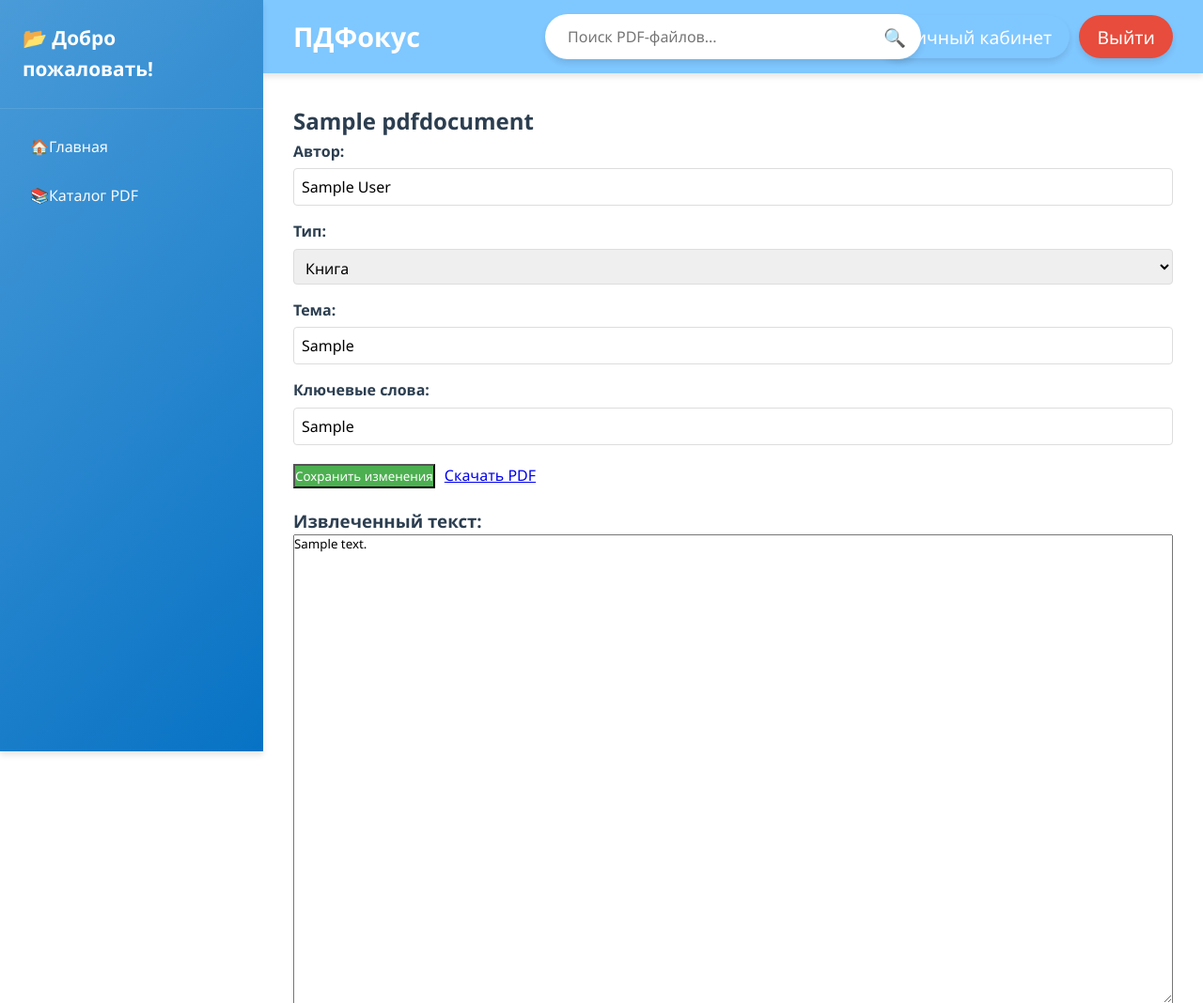
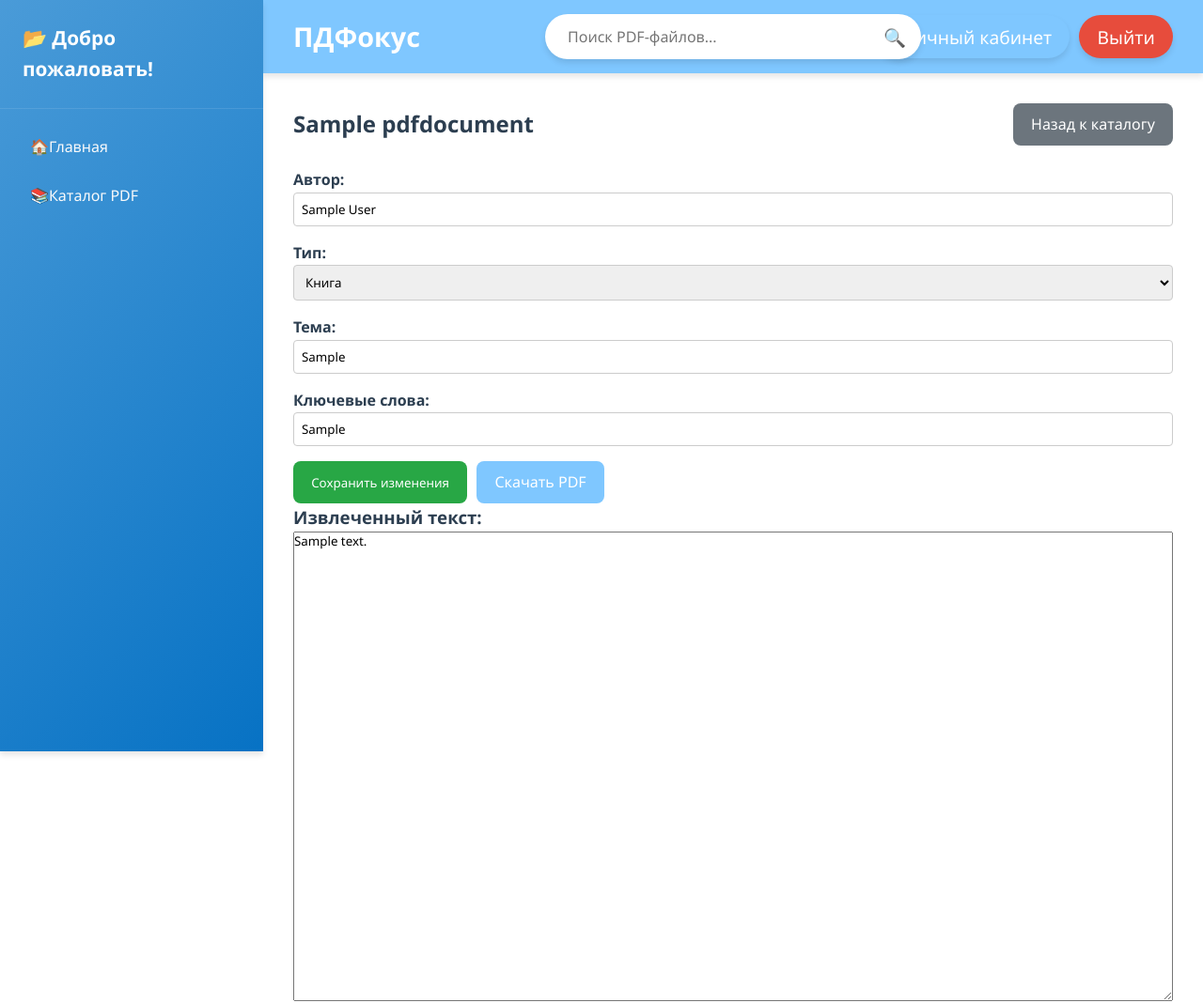
Before and after one commit to CodeOfArtemis/PDFocus, a Django app: page /detailed/1 in a window 1280 px wide. Shown: the top 1068 px of the page at 94% size. Run offline with Django 5.2, Linux system fonts and the light colour scheme; a user stored in the database is signed in; tables that the repository leaves empty hold one stand-in row (values such as "Sample post").

Commit message:
feat(UI): Improve catalog and detail page UI

```diff
--- a/pdfocus_app/urls.py
+++ b/pdfocus_app/urls.py
@@ -13,6 +13,7 @@ urlpatterns = [
     path('save-note/', views.save_note, name='save_note'),
     path('catalog/', views.catalog, name='catalog'),
     path('account/', views.account, name='account'),
+    path('delete_pdf/<int:id>/', views.delete_pdf, name='delete_pdf'),
     path('logout/', auth_views.LogoutView.as_view(next_page='auth'), name='logout'),
 ]
 
--- a/pdfocus_app/views.py
+++ b/pdfocus_app/views.py
@@ -24,8 +24,13 @@ def auth_view(request):
         # Обработка входа
         if 'login-submit' in request.POST:
             active_tab = 'login'
-            # Используем request.POST напрямую, AuthenticationForm сама разберется
-            login_form = AuthenticationForm(request, data=request.POST)
+
+            # Создаем копию данных для модификации, чтобы сделать логин нечувствительным к регистру
+            login_post_data = request.POST.copy()
+            if 'username' in login_post_data:
+                login_post_data['username'] = login_post_data['username'].lower()
+
+            login_form = AuthenticationForm(request, data=login_post_data)
             if login_form.is_valid():
                 user = login_form.get_user()
                 login(request, user)
@@ -158,6 +163,29 @@ def save_note(request):
     return None
 
 
+@login_required
+def delete_pdf(request, id):
+    document = get_object_or_404(PDFDocument, id=id)
+
+    # Проверяем, что текущий пользователь является владельцем документа
+    if document.user != request.user:
+        messages.error(request, "У вас нет прав для удаления этого документа.")
+        return redirect('catalog')
+
+    if request.method == 'POST':
+        # Удаляем связанный файл
+        document.file.delete(save=False) # save=False, т.к. мы удалим объект целиком
+
+        # Удаляем объект из базы данных
+        document.delete()
+
+        messages.success(request, f'Документ "{document.title}" был успешно удален.')
+        return redirect('catalog')
+
+    # Если это не POST-запрос, просто перенаправляем обратно
+    return redirect('catalog')
+
+
 def logout_view(request):
     from django.contrib.auth import logout
     logout(request)
--- a/static/css/styles.css
+++ b/static/css/styles.css
@@ -456,6 +443,58 @@ header {
     color: var(--dark-blue);
     font-weight: 500;
     text-decoration: none;
+}
+
+/* =================================
+   ОБЩИЕ СТИЛИ КОМПОНЕНТОВ
+   ================================= */
+
+/* --- Общий стиль кнопок --- */
+.btn {
+    display: inline-block;
+    padding: 0.6rem 1.2rem;
+    border: none;
+    border-radius: var(--border-radius);
+    cursor: pointer;
+    font-weight: 500;
+    text-align: center;
+    text-decoration: none;
+    transition: var(--transition);
+    color: white; /* Белый текст по умолчанию для всех кнопок */
+}
+
+.btn:hover {
+    transform: translateY(-2px);
+    box-shadow: 0 4px 8px rgba(0,0,0,0.15);
+}
+
+/* Цветовые модификаторы */
+.btn-primary {
+    background-color: var(--sky-blue);
+}
+.btn-primary:hover {
+    background-color: var(--dark-blue);
+}
+
+.btn-success {
+    background-color: #28a745; /* Зеленый */
+}
+.btn-success:hover {
+    background-color: #218838;
+}
+
+.btn-secondary {
+    background-color: #6c757d; /* Серый */
+}
+.btn-secondary:hover {
+    background-color: #5a6268;
+}
+
+.btn-danger {
+    background-color: #dc3545; /* Красный */
+}
+.btn-danger:hover {
+    background-color: #c82333;
 }
 
 /* Стили для ошибок форм */
@@ -540,3 +580,29 @@ header {
     justify-content: center;
     margin-bottom: 1.5rem;
 }
+
+/* Стили для формы редактирования метаданных */
+.pdf-meta-form .form-group {
+    margin-bottom: 1rem;
+}
+
+.pdf-meta-form .editable-field {
+    width: 100%;
+    padding: 0.5rem;
+    border: 1px solid #ccc;
+    border-radius: 4px;
+}
+
+.pdf-meta-form .form-actions {
+    display: flex;
+    gap: 10px;
+    margin-top: 1rem;
+}
+
+/* Стили для заголовка на странице detail.html */
+.detail-header {
+    display: flex;
+    justify-content: space-between;
+    align-items: center;
+    margin-bottom: 1.5rem;
+}
--- a/templates/auth.html
+++ b/templates/auth.html
@@ -43,7 +43,7 @@
                 </div>
             {% endif %}
 
-            <button type="submit" class="auth-btn">Войти</button>
+            <button type="submit" class="btn btn-primary">Войти</button>
         </form>
 
         <!-- Форма регистрации -->
@@ -83,7 +83,7 @@
                 </div>
             {% endfor %}
 
-            <button type="submit" class="auth-btn">Зарегистрироваться</button>
+            <button type="submit" class="btn btn-primary">Зарегистрироваться</button>
         </form>
     </div>
 </div>
--- a/templates/catalog.html
+++ b/templates/catalog.html
@@ -20,9 +20,13 @@
                 <span>{{ document.upload_date|date:"d.m.Y" }}</span>
             </div>
             <div class="pdf-actions">
-                <a href="{% url 'detailed' document.id %}" class="view-btn">
+                <a href="{% url 'detailed' document.id %}" class="btn btn-primary">
                     Открыть
                 </a>
+                <form action="{% url 'delete_pdf' document.id %}" method="post" onsubmit="return confirm('Вы уверены, что хотите удалить этот файл?');">
+                    {% csrf_token %}
+                    <button type="submit" class="btn btn-danger">Удалить</button>
+                </form>
             </div>
         </div>
     </div>
--- a/templates/detail.html
+++ b/templates/detail.html
@@ -2,7 +2,10 @@
 
 {% block content %}
 <div class="card">
-    <h2>{{ pdf.title }}</h2>
+    <div class="detail-header">
+        <h2>{{ pdf.title }}</h2>
+        <a href="{% url 'catalog' %}" class="btn btn-secondary">Назад к каталогу</a>
+    </div>
 
     <form method="post" class="pdf-meta-form">
         {% csrf_token %}
@@ -32,8 +35,8 @@
         </div>
 
         <div class="form-actions">
-            <button type="submit" class="btn save-btn">Сохранить изменения</button>
-            <a href="{{ pdf.file.url }}" class="btn" download>Скачать PDF</a>
+            <button type="submit" class="btn btn-success">Сохранить изменения</button>
+            <a href="{{ pdf.file.url }}" class="btn btn-primary" download>Скачать PDF</a>
         </div>
     </form>
 
@@ -42,46 +45,4 @@
         <textarea readonly style="width: 100%; height: 500px">{{ pdf.extracted_text }}</textarea>
     </div>
 </div>
- <style>
-     .pdf-meta-form {
-    margin-bottom: 20px;
-    }
-
-    .form-group {
-    margin-bottom: 15px;
-    }
-
-    .form-group label {
-    display: block;
-    margin-bottom: 5px;
-    font-weight: bold;
-    }
-
-    .editable-field {
-    width: 100%;
-    padding: 8px;
-    border: 1px solid #ddd;
-    border-radius: 4px;
-    font-size: 16px;
-    }
-
-    select.editable-field {
-    height: 38px;
-    }
-
-    .form-actions {
-    display: flex;
-    gap: 10px;
-    margin-top: 20px;
-    }
-
-    .save-btn {
-    background-color: #4CAF50;
-    color: white;
-    }
-
-    .save-btn:hover {
-    background-color: #45a049;
-    }
- </style>
 {% endblock %}
```
Also changed, not shown: other parts of static/css/styles.css (+16 -28 lines), memory-bank/activeContext.md (+12 -0 lines), memory-bank/productContext.md (+1 -1 lines), memory-bank/progress.md (+1 -0 lines), memory-bank/systemPatterns.md (+1 -0 lines), 8 other files.
